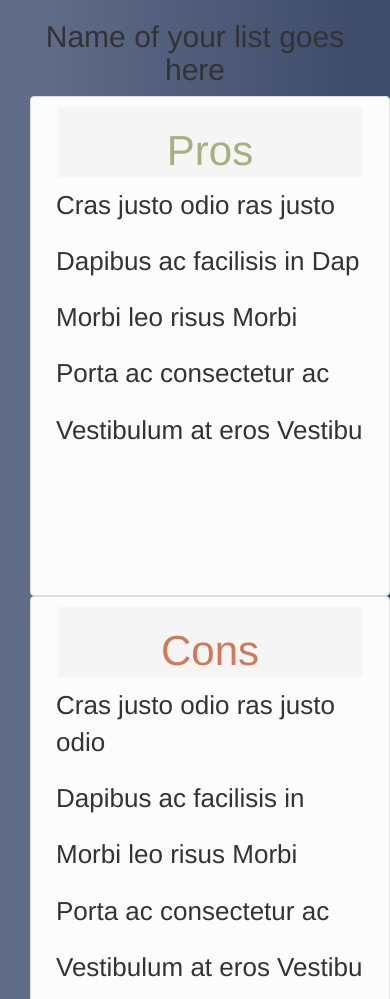
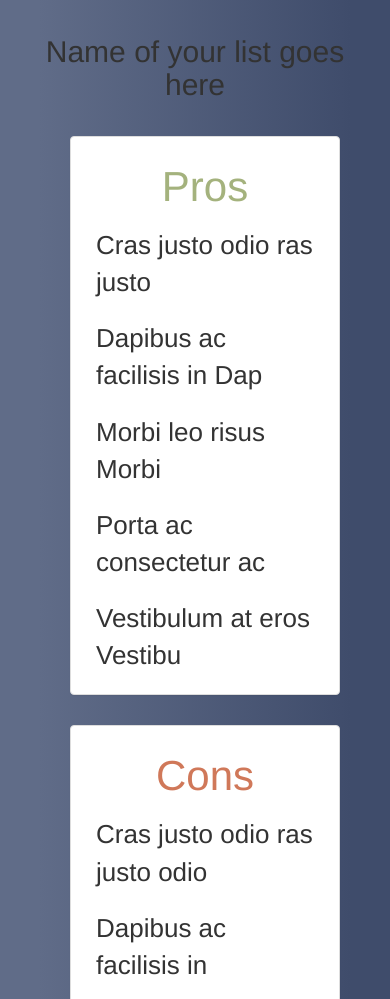
Before and after one commit to teachme10code/list, a plain HTML site: page main.html in a window 390 px wide. Shown: the top 999 px of the page. Drawn offline with Linux system fonts and the light colour scheme.

Commit message:
correct some styling mistakes and started the beginning of a more responsive site

```diff
--- a/css/main.css
+++ b/css/main.css
@@ -1,4 +1,4 @@
-body, .container {
+body {
   background: -webkit-linear-gradient(90deg, #606c88 10%, #3f4c6b 90%);
   background:    -moz-linear-gradient(90deg, #606c88 10%, #3f4c6b 90%);
   background:     -ms-linear-gradient(90deg, #606c88 10%, #3f4c6b 90%);
@@ -7,33 +7,50 @@ body, .container {
   height: 700px;
 }
 
+.up-in-here {
+	height: 700px;
+	width: 100%;
+	padding-left: 20px;
+	padding-right: 20px;
+}
+
+.column {
+	width: 30%;
+	min-width: 300px;
+}
+
 h2 {
 	text-align: center;
 	font-weight: lighter;
+	margin-top: 35px;
+	margin-bottom: 35px;
 }
 
-.three-columns, .row {
-	position: absolute;
-	margin-left: auto;
-	margin-right: auto;
+.three-columns {
 	min-height: 500px;
+	margin-left: 10%;
+	margin-right: 10%;
+	width: 90%;
 }
 
-.panel {
-	width: 360px;
+.pros-panel,
+.cons-panel,
+.results-panel {
 	padding: 10px;
 	min-height: 500px;
-	margin-left: auto;
-	margin-right: auto;
-	margin-bottom: 0px;
-	background-color: #FCFCFC;
+	margin-bottom: 30px;
 }
 
 .results-panel {
 	text-align: center;
 }
 
-.panel-heading {
+#pros-heading,
+#cons-heading,
+#results-heading,
+.cons,
+.pros,
+.results {
 	font-family: inherit;
 	font-weight: lighter;
 	font-size: 42px;
@@ -43,8 +60,6 @@ h2 {
 	margin-left: auto;
 	margin-right: auto;
 	border: none;
-	background-color: #FCFCFC;
-	padding-top: 4%;
 	padding-bottom: 0px;
 	margin-bottom: 0px;
 }
@@ -62,14 +77,10 @@ h2 {
 }
 
 .list-group {
-	margin-left: auto;
-	margin-right: auto;
 	font-size: 26px;
 	list-style: none;
-	background-color: #FCFCFC;
 }
 
 .list-group-item {
 	border: none;
-	background-color: #FCFCFC;
 }
--- a/main.html
+++ b/main.html
@@ -3,7 +3,7 @@
 	<head>
 		<meta charset="UTF-8">
 		<title>Pros n Cons</title>
-		<link rel="stylesheet" href="bootstrap-3.3.4-dist/css/bootstrap.min.css">
+		<link rel="stylesheet" href="bootstrap-3.3.4-dist/css/bootstrap.css">
 		<link rel="stylesheet" href="css/main.css">
 		<!--<link href='http://fonts.googleapis.com/css?family=Allura' rel='stylesheet' type='text/css'>-
 		<link href='css/pablo-impallari_dancing-script/Dancing Script OT.otf' rel='stylesheet' type='text/css'>-->
@@ -12,10 +12,10 @@
 		<script src="bootstrap-3.3.4-dist/js/bootstrap.min.js"></script>
 	</head>
 	<body>
-		<div class="container">
+		<div class="container up-in-here">
 			<h2>Name of your list goes here</h2>
 			<div class="row three-columns">
-				<div class="col-sm-4">
+				<div class="col-sm-4 column">
 					<div class="panel panel-default pros-panel ul-container">
 						<div class="panel-heading pros">
 							<p id="pros-heading">Pros</p>
@@ -29,7 +29,7 @@
 						</ul>
 					</div>
 				</div>
-				<div class="col-sm-4">
+				<div class="col-sm-4 column">
 					<div class="panel panel-default cons-panel ul-container">
 						<div class="panel-heading cons">
 							<p id="cons-heading">Cons</p>
@@ -43,7 +43,7 @@
 						</ul>
 					</div>
 				</div>
-				<div class="col-sm-4">
+				<div class="col-sm-4 column">
 					<div class="panel panel-default results-panel ul-container">
 						<div class="panel-heading results">
 							<p id="results-heading">Results</p>
```
Also changed, not shown: bootstrap-3.3.4-dist/css/bootstrap.css, bootstrap-3.3.4-dist/css/bootstrap.min.css.
